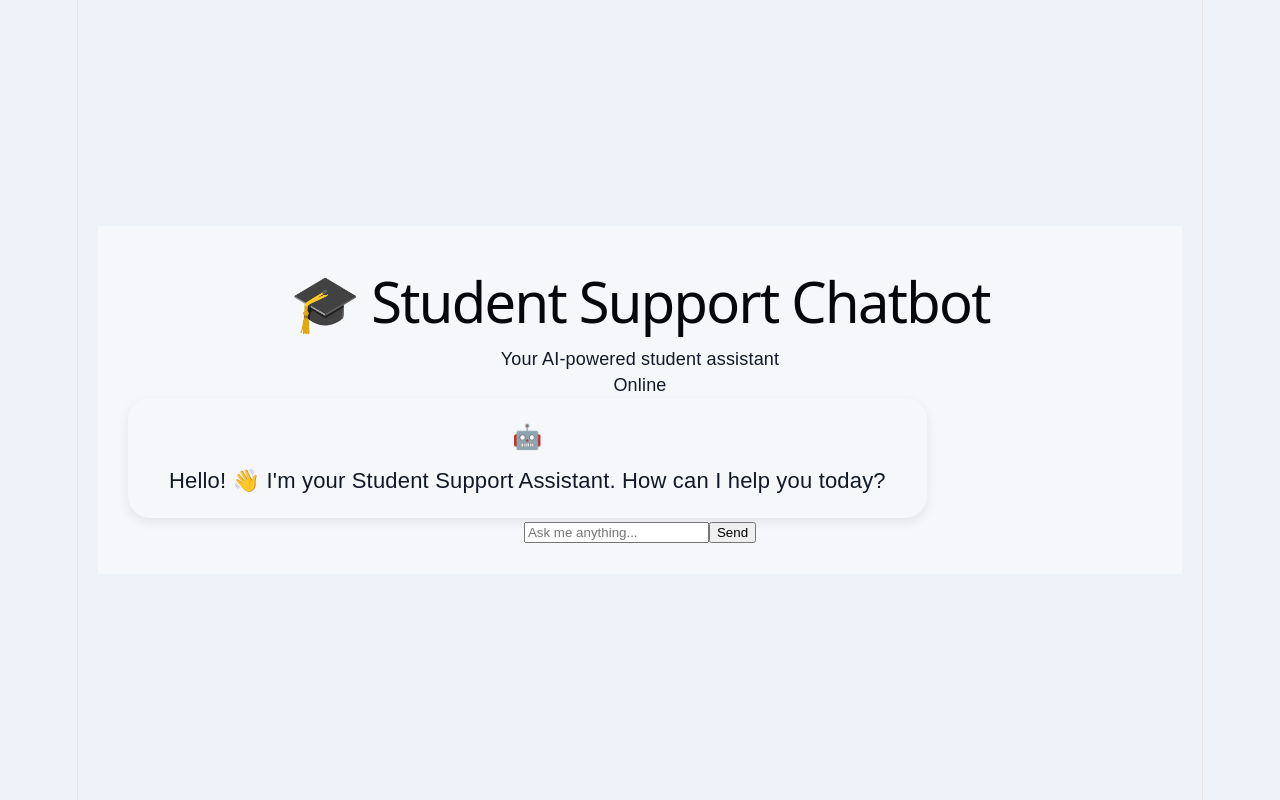
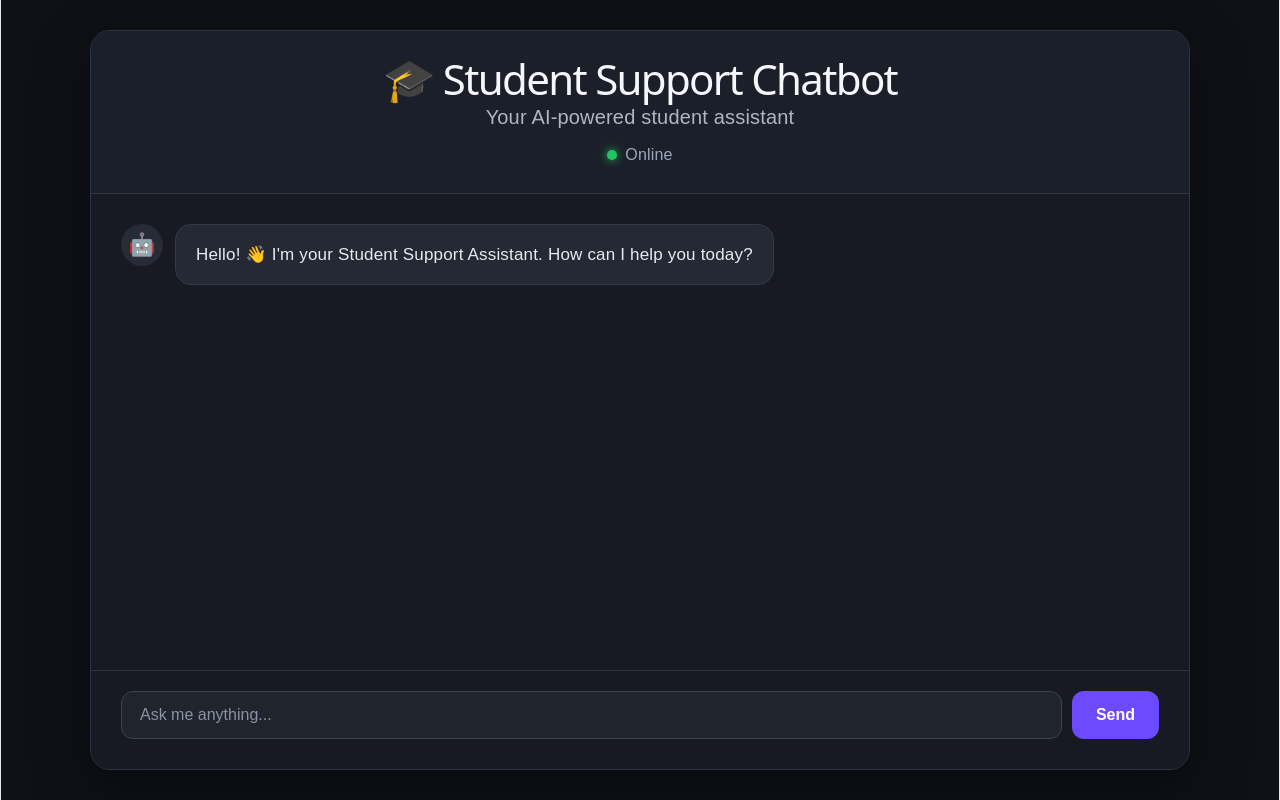
Before and after one commit to Khushi2k07/Student-support-chatbot, a React (Vite) app: page / in a window 1280 px wide. Built offline with nearby package versions, Linux system fonts and the light colour scheme.

Commit message:
Fix dark chatbot theme

```diff
--- a/src/App.css
+++ b/src/App.css
@@ -2,273 +2,222 @@
   box-sizing: border-box;
 }
 
-body {
+html,
+body,
+#root {
   margin: 0;
+  padding: 0;
+  width: 100%;
+  min-height: 100%;
   font-family: Arial, Helvetica, sans-serif;
-  background: #eef3f9;
-  color: #111827;
 }
 
-#root {
-  min-height: 100vh;
+body {
+  background: #0f1117;
+  color: #e8eaf0;
 }
 
 .app {
+  min-height: 100vh;
   width: 100%;
-  min-height: 100vh;
+  background: #0f1117;
+  color: #e8eaf0;
+  display: flex;
+  justify-content: center;
+  padding: 30px;
+}
+
+.chat-container {
+  width: 100%;
+  max-width: 1100px;
+  min-height: 92vh;
+  background: #171a22;
+  border: 1px solid #2d3340;
+  border-radius: 20px;
+  box-shadow: 0 20px 60px rgba(0, 0, 0, 0.45);
+  display: flex;
+  flex-direction: column;
+  overflow: hidden;
+}
+
+.chat-header {
+  text-align: center;
+  padding: 35px 20px 25px;
+  background: #1b1f29;
+  border-bottom: 1px solid #2d3340;
+}
+
+.chat-header h1 {
+  margin: 0;
+  font-size: 42px;
+  color: #f5f7fb;
+}
+
+.chat-header p {
+  margin: 12px 0;
+  font-size: 20px;
+  color: #aeb6c5;
+}
+
+.online-status {
   display: flex;
   justify-content: center;
   align-items: center;
-  padding: 20px;
+  gap: 8px;
+  color: #9ca8ba;
+  font-size: 16px;
 }
 
-.chatbot-container {
-  width: 100%;
-  max-width: 950px;
-  height: 90vh;
-  max-height: 850px;
-  background: #f5f7fa;
-  border-radius: 28px;
-  overflow: hidden;
-  box-shadow: 0 10px 35px rgba(0, 0, 0, 0.15);
+.online-dot {
+  width: 10px;
+  height: 10px;
+  background: #22c55e;
+  border-radius: 50%;
+  display: inline-block;
+  box-shadow: 0 0 10px #22c55e;
+}
+
+.messages {
+  flex: 1;
+  padding: 30px;
+  overflow-y: auto;
   display: flex;
   flex-direction: column;
-}
-
-/* HEADER */
-
-.chatbot-header {
-  background: #2864e8;
-  color: white;
-  text-align: center;
-  padding: 30px 20px;
-  flex-shrink: 0;
-}
-
-.chatbot-header h1 {
-  margin: 0;
-  font-size: 38px;
-  font-weight: 700;
-}
-
-.chatbot-header p {
-  margin: 8px 0 12px;
-  font-size: 24px;
-}
-
-.status {
-  font-size: 20px;
-  display: flex;
-  justify-content: center;
-  align-items: center;
-  gap: 9px;
-}
-
-.status-dot {
-  width: 19px;
-  height: 19px;
-  border-radius: 50%;
-  background: #48e88a;
-  display: inline-block;
-}
-
-/* CHAT AREA */
-
-.chat-container {
-  flex: 1;
-  overflow-y: auto;
-  padding: 30px;
-  background: #f5f7fa;
-}
-
-.message-row {
-  display: flex;
-  margin-bottom: 20px;
-  width: 100%;
-}
-
-.message-row.user {
-  justify-content: flex-end;
-}
-
-.message-row.bot {
-  justify-content: flex-start;
+  gap: 18px;
 }
 
 .message {
-  max-width: 78%;
-  padding: 20px 25px;
-  border-radius: 22px;
-  font-size: 22px;
-  line-height: 1.55;
-  box-shadow: 0 4px 12px rgba(0, 0, 0, 0.08);
-  white-space: pre-wrap;
+  display: flex;
+  align-items: flex-start;
+  gap: 12px;
+  max-width: 85%;
 }
 
-.message.user {
-  background: #2864e8;
-  color: white;
-  border-bottom-right-radius: 6px;
+.bot-message {
+  align-self: flex-start;
 }
 
-.message.bot {
-  background: white;
-  color: #111827;
-  border-bottom-left-radius: 6px;
+.user-message {
+  align-self: flex-end;
+  flex-direction: row-reverse;
 }
 
 .bot-icon {
-  text-align: center;
-  font-size: 24px;
-  margin-bottom: 8px;
+  width: 42px;
+  height: 42px;
+  flex-shrink: 0;
+  border-radius: 50%;
+  background: #262b36;
+  display: flex;
+  align-items: center;
+  justify-content: center;
+  font-size: 22px;
 }
 
 .message-text {
-  word-wrap: break-word;
+  padding: 16px 20px;
+  border-radius: 16px;
+  line-height: 1.6;
+  font-size: 17px;
+  white-space: pre-wrap;
+  word-break: break-word;
 }
 
-/* INPUT AREA */
-
-.input-container {
-  display: flex;
-  gap: 14px;
-  padding: 18px 22px;
-  background: white;
-  flex-shrink: 0;
+.bot-message .message-text {
+  background: #242934;
+  color: #e7eaf0;
+  border: 1px solid #333a48;
 }
 
-.input-container input {
+.user-message .message-text {
+  background: #6d4aff;
+  color: white;
+  border: 1px solid #8065ff;
+}
+
+.input-area {
+  display: flex;
+  gap: 10px;
+  padding: 20px 30px 30px;
+  background: #171a22;
+  border-top: 1px solid #2d3340;
+}
+
+.input-area input {
   flex: 1;
-  height: 62px;
-  border: none;
-  border-radius: 16px;
-  background: #333333;
-  color: white;
-  padding: 0 20px;
-  font-size: 21px;
+  padding: 14px 18px;
+  border: 1px solid #3a4250;
+  border-radius: 12px;
+  background: #20242d;
+  color: #ffffff;
+  font-size: 16px;
   outline: none;
 }
 
-.input-container input::placeholder {
-  color: #9ca3af;
+.input-area input::placeholder {
+  color: #8993a3;
 }
 
-.input-container button {
-  width: 125px;
-  height: 62px;
-  border: none;
-  border-radius: 16px;
-  background: #2864e8;
-  color: white;
-  font-size: 21px;
-  cursor: pointer;
-  transition: 0.2s;
+.input-area input:focus {
+  border-color: #8065ff;
+  box-shadow: 0 0 0 3px rgba(128, 101, 255, 0.15);
 }
 
-.input-container button:hover {
-  background: #1d55cf;
+.input-area button {
+  padding: 14px 24px;
+  border: none;
+  border-radius: 12px;
+  background: #6d4aff;
+  color: white;
+  font-size: 16px;
+  font-weight: 600;
+  cursor: pointer;
 }
 
-.input-container button:disabled {
+.input-area button:hover {
+  background: #8065ff;
+}
+
+.input-area button:disabled {
   opacity: 0.6;
   cursor: not-allowed;
 }
 
-/* LOADING */
-
-.loading {
-  display: flex;
-  align-items: center;
-  gap: 8px;
-}
-
-.loading span {
-  width: 9px;
-  height: 9px;
-  background: #2864e8;
-  border-radius: 50%;
-  animation: blink 1.4s infinite both;
-}
-
-.loading span:nth-child(2) {
-  animation-delay: 0.2s;
-}
-
-.loading span:nth-child(3) {
-  animation-delay: 0.4s;
-}
-
-@keyframes blink {
-  0%,
-  80%,
-  100% {
-    opacity: 0.3;
+@media (max-width: 700px) {
+  .app {
+    padding: 10px;
   }
 
-  40% {
-    opacity: 1;
-  }
-}
-
-/* SCROLLBAR */
-
-.chat-container::-webkit-scrollbar {
-  width: 10px;
-}
-
-.chat-container::-webkit-scrollbar-track {
-  background: #e5e7eb;
-}
-
-.chat-container::-webkit-scrollbar-thumb {
-  background: #9ca3af;
-  border-radius: 10px;
-}
-
-/* MOBILE */
-
-@media (max-width: 700px) {
-  .app {
-    padding: 8px;
+  .chat-container {
+    min-height: 96vh;
+    border-radius: 14px;
   }
 
-  .chatbot-container {
-    height: 96vh;
-    border-radius: 20px;
-  }
-
-  .chatbot-header {
-    padding: 22px 12px;
-  }
-
-  .chatbot-header h1 {
+  .chat-header h1 {
     font-size: 28px;
   }
 
-  .chatbot-header p {
-    font-size: 18px;
+  .chat-header p {
+    font-size: 16px;
+  }
+
+  .messages {
+    padding: 18px;
   }
 
   .message {
-    max-width: 88%;
-    font-size: 18px;
-    padding: 16px;
+    max-width: 95%;
   }
 
-  .chat-container {
-    padding: 18px;
+  .message-text {
+    font-size: 15px;
   }
 
-  .input-container {
-    padding: 12px;
+  .input-area {
+    padding: 15px;
   }
 
-  .input-container input {
-    font-size: 17px;
-  }
-
-  .input-container button {
-    width: 90px;
-    font-size: 17px;
+  .input-area button {
+    padding: 14px 18px;
   }
 }
```
